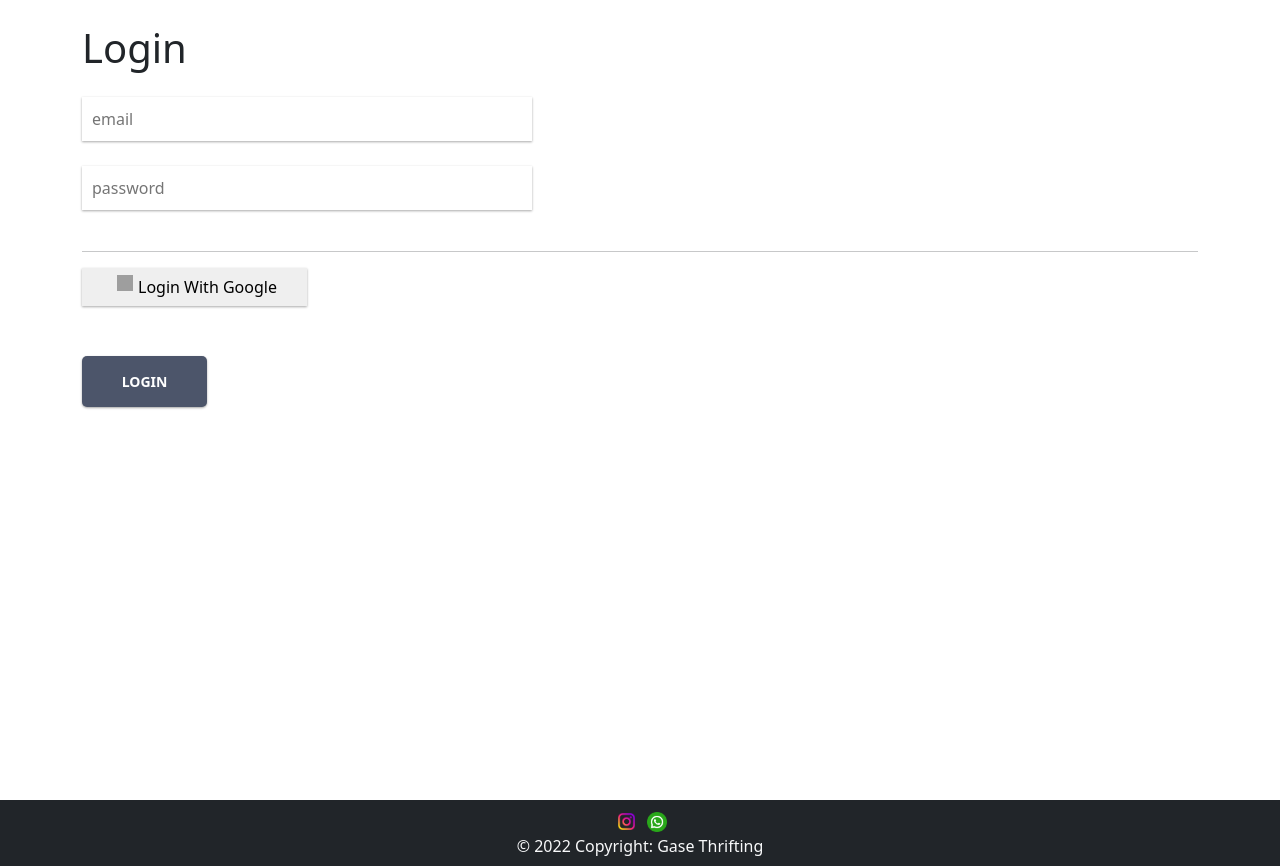
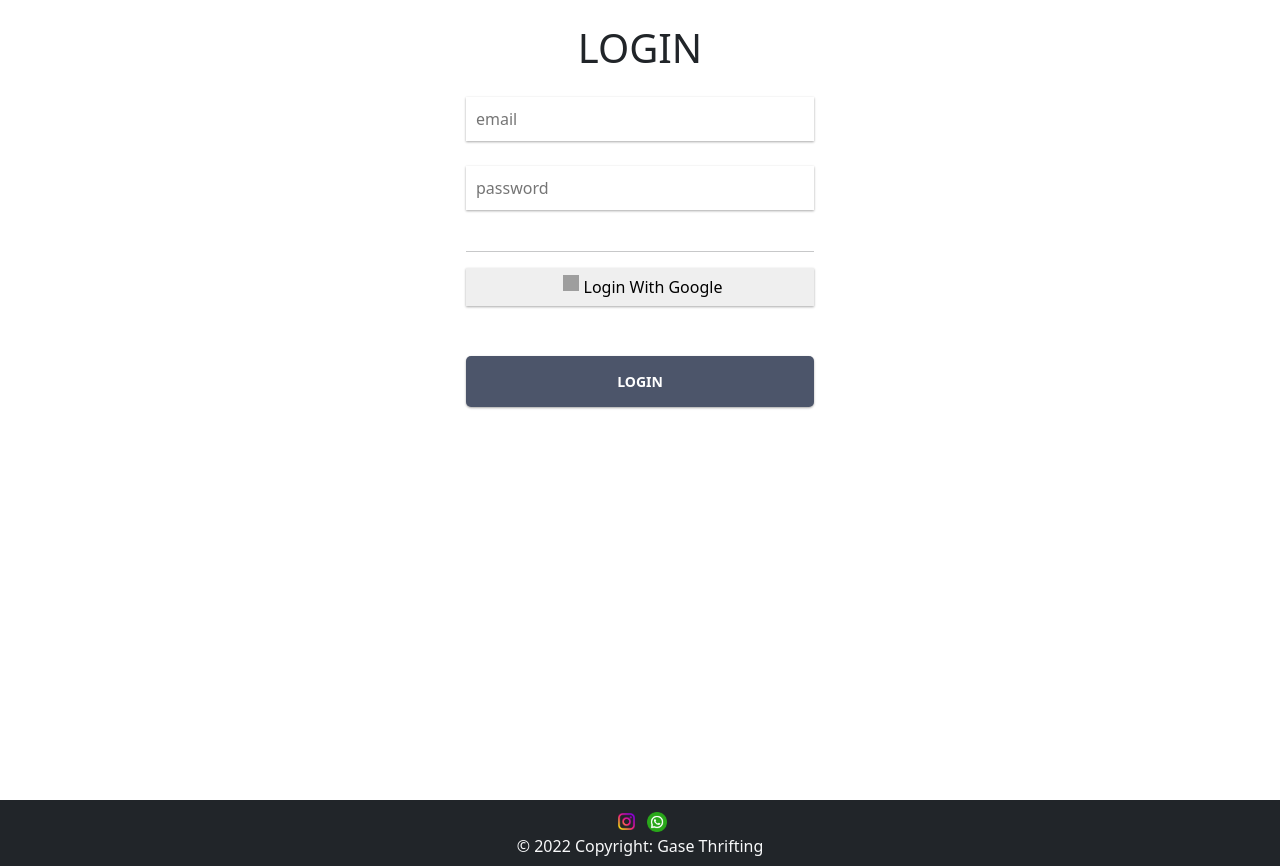
Before and after one commit to divardhia/PBF-final-project, a React (Create React App) app: page /login in a window 1280 px wide. Built offline with nearby package versions, Linux system fonts and the light colour scheme; grey boxes are pictures that could not be loaded.

Commit message:
Update Login

```diff
--- a/src/pages/Login.jsx
+++ b/src/pages/Login.jsx
@@ -1,72 +1,85 @@
 import React, { useState, useContext } from "react";
 import { AuthContext } from "../index";
 import { auth_firebase } from "../firebase/config";
-import { useNavigate } from 'react-router-dom';
+import { useNavigate } from "react-router-dom";
 import "../style.css";
+import { Col, Container, Row } from "react-bootstrap";
 
 const Login = () => {
   const [email, setEmail] = useState("");
-    const [password, setPassword] = useState("")
+  const [password, setPassword] = useState("");
   const [error, setErrors] = useState("");
   const navigate = useNavigate();
 
   const Auth = useContext(AuthContext);
-    const handleForm = e => {
+  const handleForm = (e) => {
     e.preventDefault();
     auth_firebase
-            .signInWithEmailAndPassword(auth_firebase.getAuth(),email, password)
-            .then(res => {
+      .signInWithEmailAndPassword(auth_firebase.getAuth(), email, password)
+      .then((res) => {
         if (res.user) Auth.setLoggedIn(true);
-                navigate('/');
+        navigate("/");
       })
-            .catch(e => {
-                console.log(e.message)
+      .catch((e) => {
+        console.log(e.message);
         setErrors(e.message);
-            })
-    }
+      });
+  };
 
-    const loginWithGoogle = e => {
+  const loginWithGoogle = (e) => {
     e.preventDefault();
     const provider = new auth_firebase.GoogleAuthProvider();
-        provider.setCustomParameters({ prompt: 'select_account' });
-        auth_firebase.signInWithPopup(auth_firebase.getAuth(), provider)
-        .then(res => {
-            if(res.user) Auth.setLoggedIn(true);
-            navigate('/');
+    provider.setCustomParameters({ prompt: "select_account" });
+    auth_firebase
+      .signInWithPopup(auth_firebase.getAuth(), provider)
+      .then((res) => {
+        if (res.user) Auth.setLoggedIn(true);
+        navigate("/");
       })
-        .catch(e => {
+      .catch((e) => {
         setErrors(e.message);
       });
-    }
+  };
 
   return (
-        <div>
-            <h1>Login</h1>
-            <form onSubmit={e => handleForm(e)}>
+    <Container>
+      <Row >
+        <Col className="text-center" md={{ span: 4, offset: 4 }}>
+          <h1 className="text-center">LOGIN</h1>
+          <form onSubmit={(e) => handleForm(e)}>
             <input
               value={email}
-                    onChange={e => setEmail(e.target.value)}
+              onChange={(e) => setEmail(e.target.value)}
               name="email"
               type="email"
               placeholder="email"
             />
             <input
               value={password}
-                    onChange={e => setPassword(e.target.value)}
+              onChange={(e) => setPassword(e.target.value)}
               name="password"
               type="password"
               placeholder="password"
             />
             <hr />
-                <button className="googleBtn" type="button" onClick={e => loginWithGoogle(e)}>
-                    <img src="https://upload.wikimedia.org/wikipedia/commons/5/53/Google_%22G%22_Logo.svg" alt="logo" />
+            <button
+              className="googleBtn w-100"
+              type="button"
+              onClick={(e) => loginWithGoogle(e)}
+            >
+              <img
+                src="https://upload.wikimedia.org/wikipedia/commons/5/53/Google_%22G%22_Logo.svg"
+                alt="logo"
+              />
               Login With Google
             </button>
-                <button type="submit">Login</button>
+            <button type="submit" className="w-100">Login</button>
             <span>{error}</span>
           </form>
-        </div>
-    )
-}
+        </Col>
+      </Row>
+    </Container>
+  );
+};
 
 export default Login;
```
Lines whose indentation alone changed are shown as unchanged.
